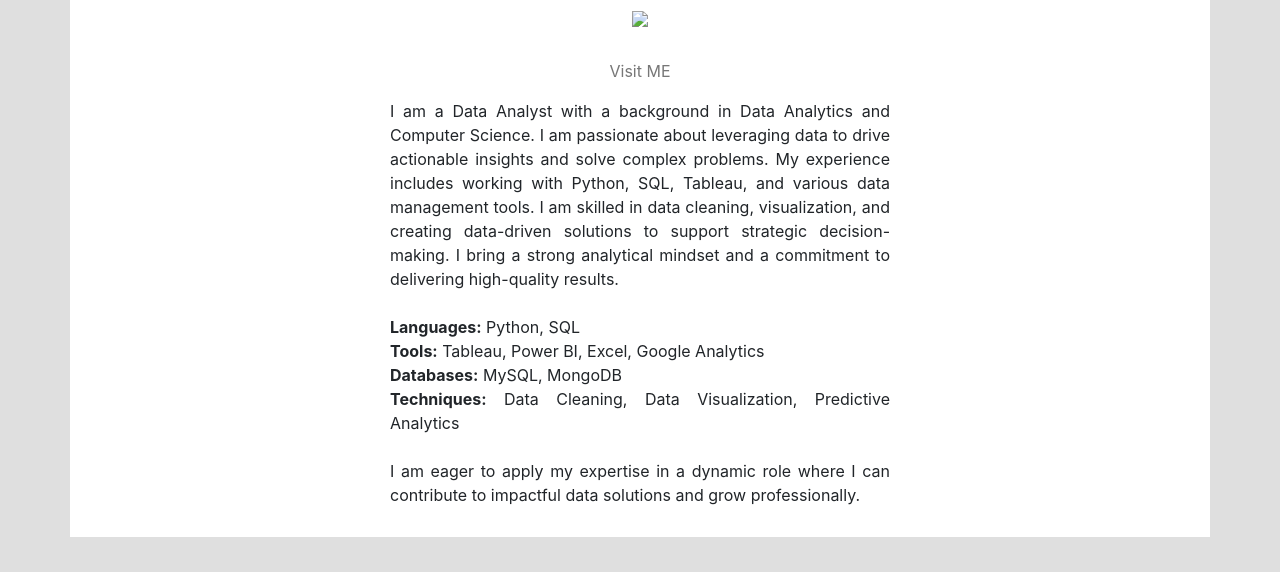
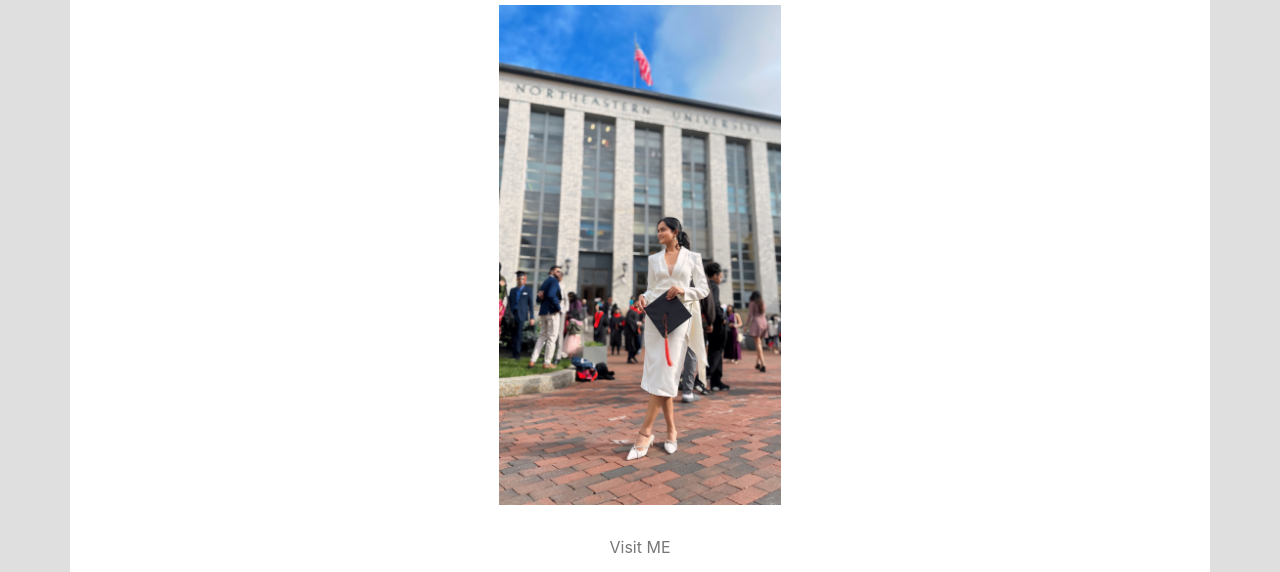
Before and after one commit to Nidhi3338/nidhijagadeesh.com, a plain HTML site: page index.html in a window 1280 px wide. Shown: the part 217-789 px from the top of the page. Drawn offline with nearby package versions, Linux system fonts and the light colour scheme.

Commit message:
added image folder

```diff
--- a/index.html
+++ b/index.html
@@ -58,7 +58,7 @@
       <div class="col-lg-12 text-center">
         <h1 class="mt-5" style="color: #cdaecd; font-weight:bold;">Hi,I'm Nidhi Jagadeesh</h1>
         <h4 style="font-size: 15pt; padding-top:30px">Data Analytics Graduate from Northeastern University</h4>
-        <img src="/Users/nidhi/Downloads/IMG_9254.JPG" style="width:90; height:500px;" >
+        <img src="images/IMG_9254.JPG" style="width:90; height:500px;" >
         <p style="padding-top:30px;"><a href="#" style = "color:#777777;">Visit ME</a></p>
         <p style="text-align: justify;max-width:500px; margin:auto; padding-bottom: 30px;">
 
```
Also changed, not shown: images/IMG_9254.JPG (added).
